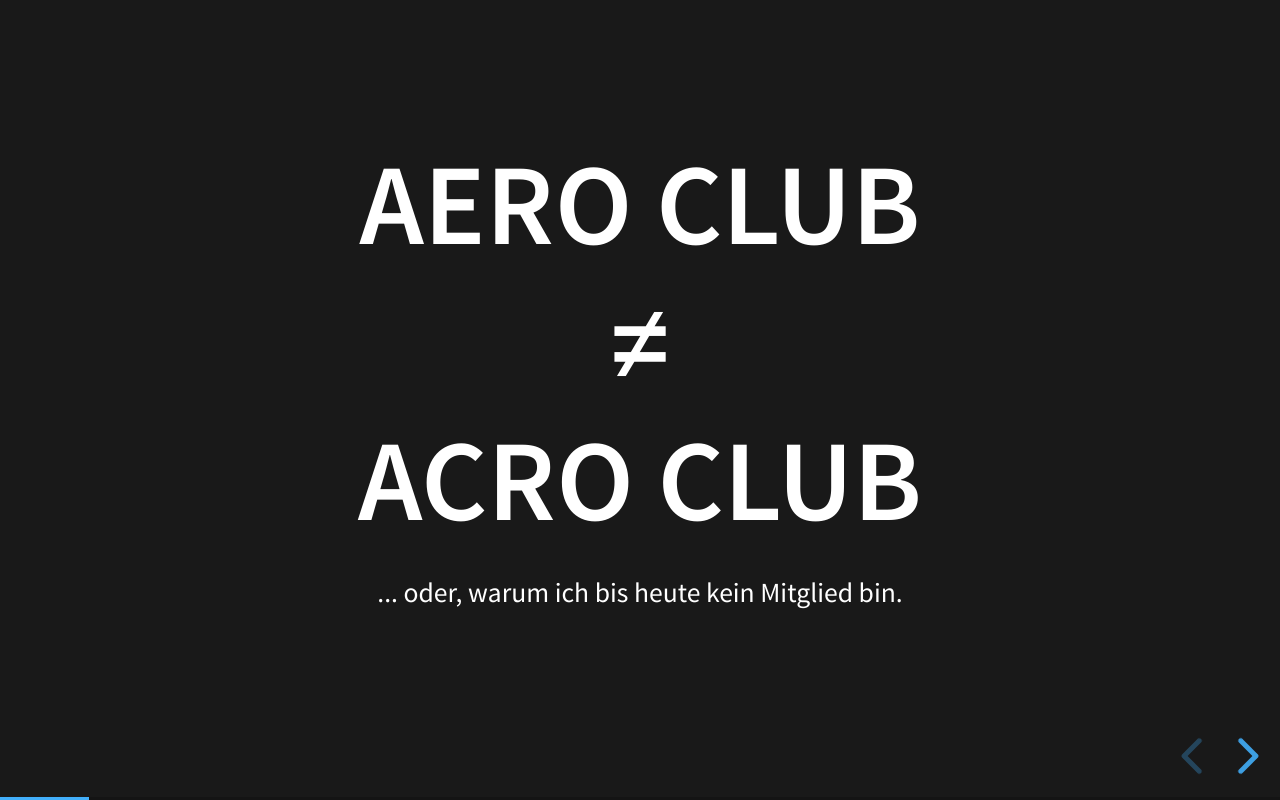
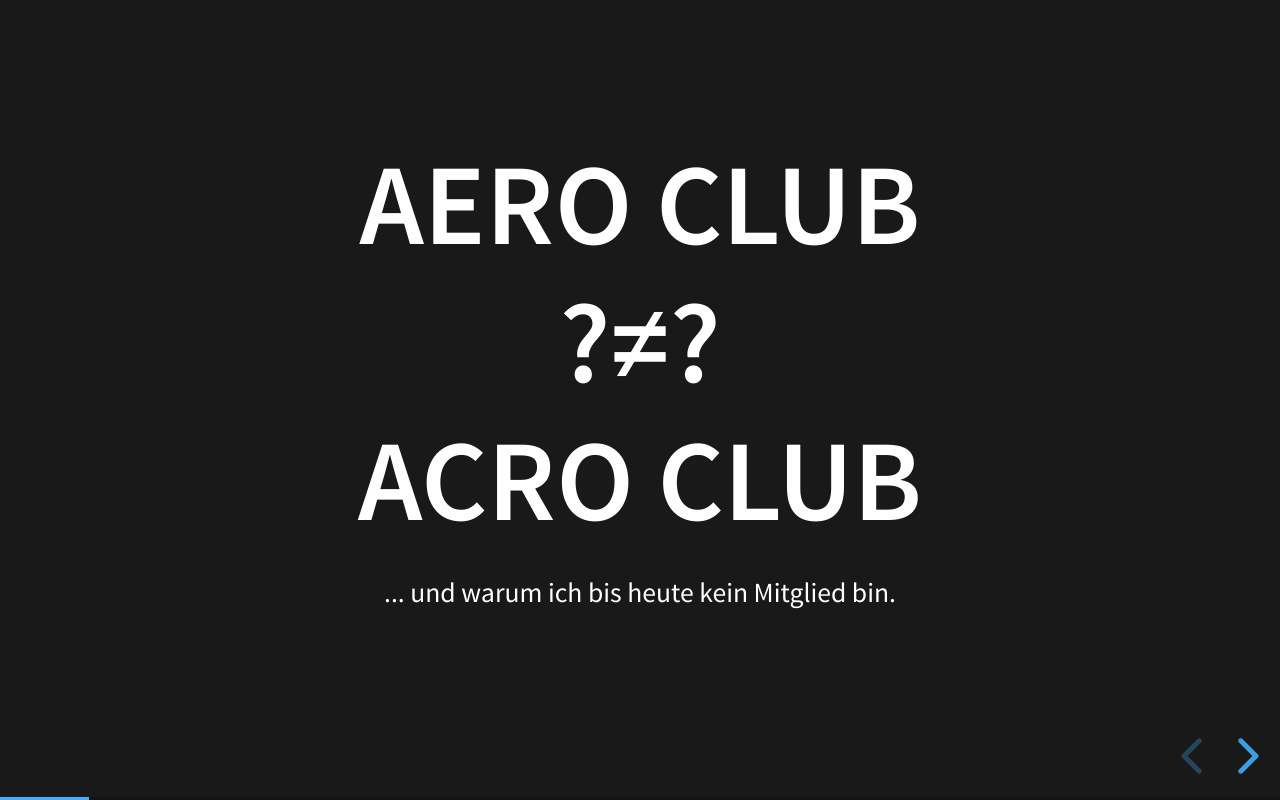
Before and after one commit to hiaselhans/aeroclub, a website: page index.html in a window 1280 px wide. Both pictures are taken after a click on the button "next slide". Drawn offline with Linux system fonts and the light colour scheme.

Commit message:
entschärfung

```diff
--- a/index.html
+++ b/index.html
@@ -43,9 +43,9 @@
 						<!--
 																				-->
 				<section>
-					<h1>Aero Club<br/>≠<br/>Acro Club</h1>
+					<h1>Aero Club<br/>?≠?<br/>Acro Club</h1>
 					<p class="fragment">
-						<small>... oder, warum ich bis heute kein Mitglied bin.</small>
+						<small>... und warum ich bis heute kein Mitglied bin.</small>
 					</p>
 				</section>
 				<section>
```
